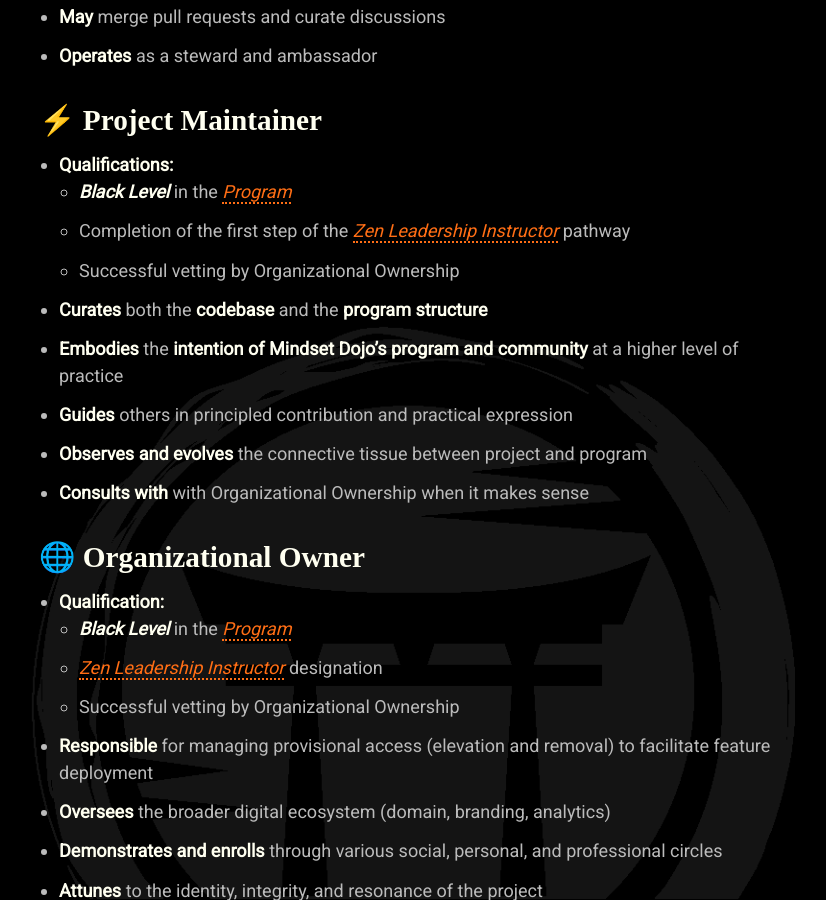
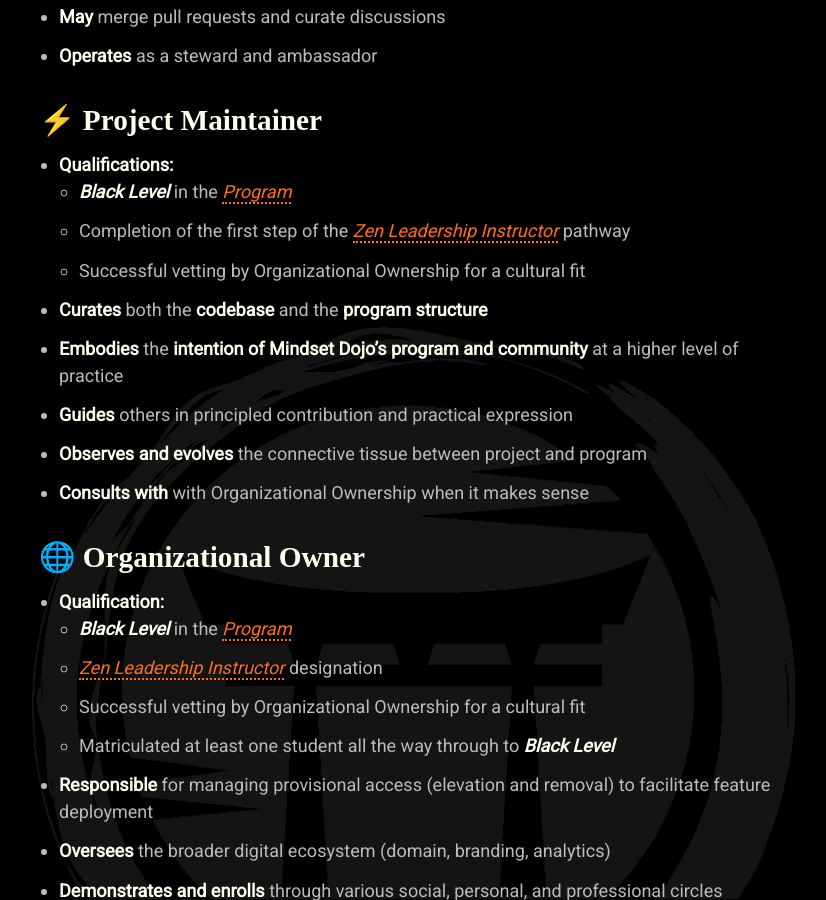
Before and after one commit to mindset-dojo/mindset-dojo.github.io, a Jekyll site: the page built from project.md, in a window 1280 px wide and 900 px high, scrolled down 2584 px. Shown: the whole window, without its empty margins (229-1055 px from the left). Built offline with Jekyll 4.4.1, drawn with Linux system fonts in a browser that asks for light colours; some web fonts are replaced.

Commit message:
feat: Flesh out Organizational Owner qualifications

```diff
--- a/project.md
+++ b/project.md
@@ -80,7 +80,7 @@
 * **Qualifications:**
   * ***Black Level*** in the [Program]({{'/program' | relative_url}})
   * Completion of the first step of the [Zen Leadership Instructor](https://zenleader.global/programs/coachinstructor/zlinstructor) pathway
-  * Successful vetting by Organizational Ownership
+  * Successful vetting by Organizational Ownership for a cultural fit
 * **Curates** both the **codebase** and the **program structure**
 * **Embodies** the **intention of Mindset Dojo's program and community** at a higher level of practice
 * **Guides** others in principled contribution and practical expression
@@ -92,7 +92,8 @@
 * **Qualification:**
   * ***Black Level*** in the [Program]({{'/program' | relative_url}})
   * [Zen Leadership Instructor](https://zenleader.global/programs/coachinstructor/zlinstructor) designation
-  * Successful vetting by Organizational Ownership
+  * Successful vetting by Organizational Ownership for a cultural fit
+  * Matriculated at least one student all the way through to ***Black Level***
 * **Responsible** for managing provisional access (elevation and removal) to facilitate feature deployment
 * **Oversees** the broader digital ecosystem (domain, branding, analytics)
 * **Demonstrates and enrolls** through various social, personal, and professional circles
```
